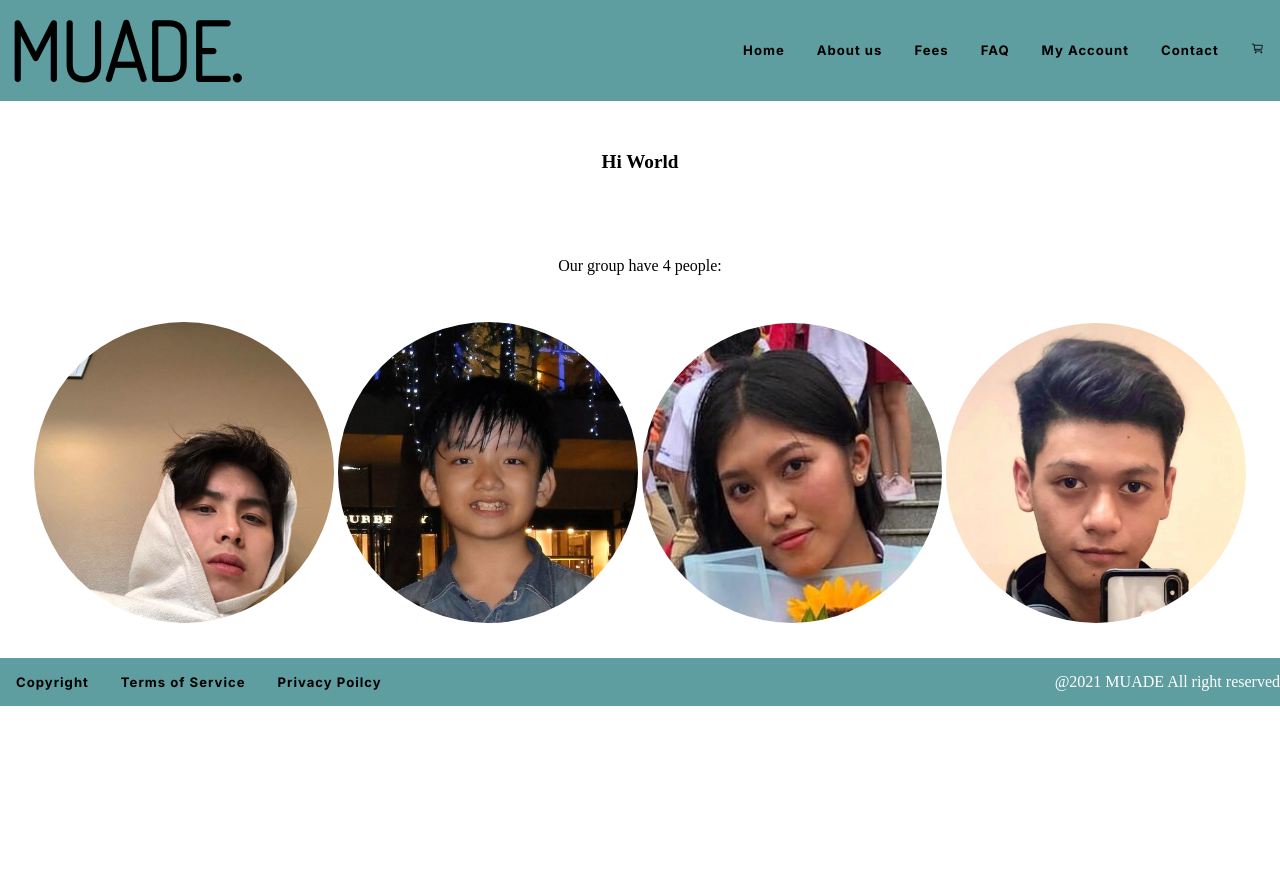
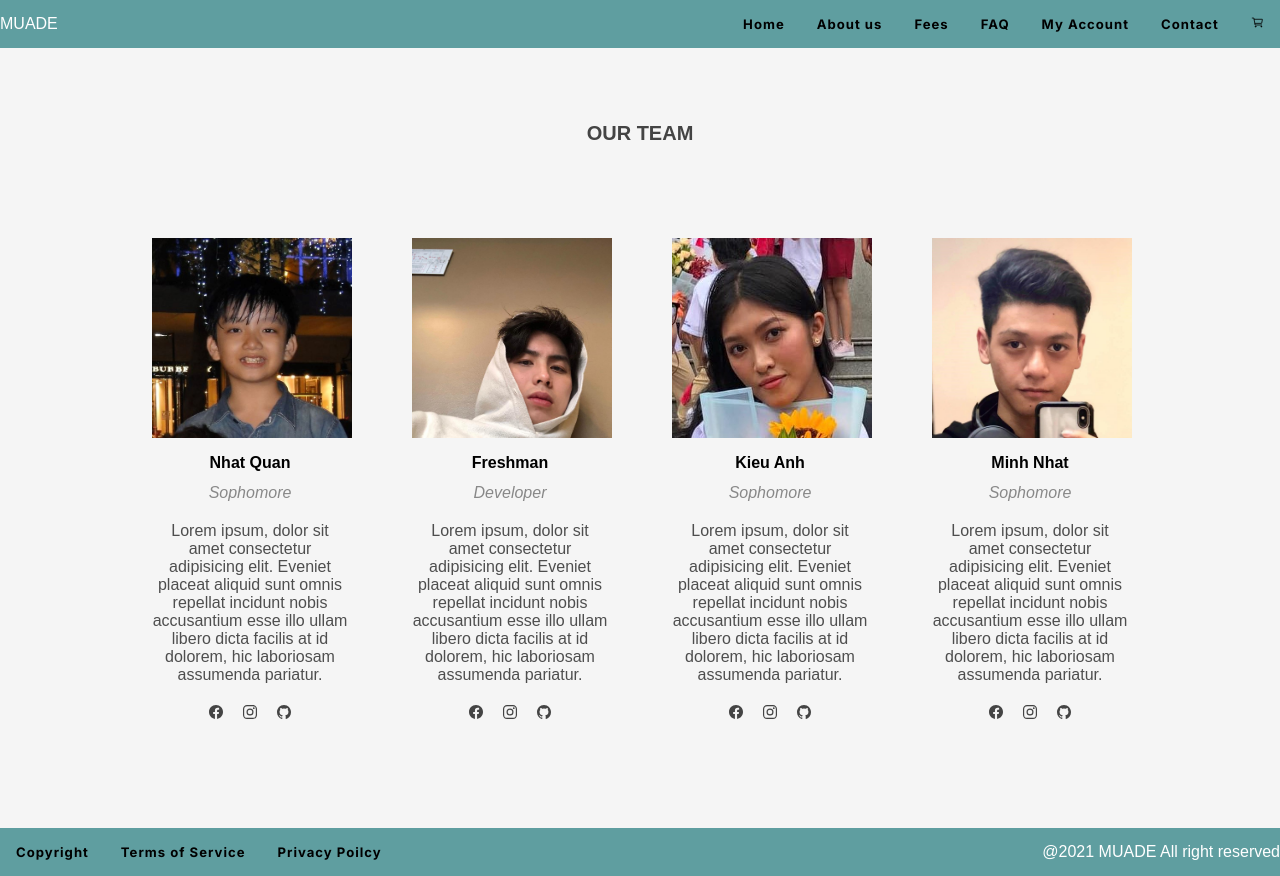
Before and after one commit to nhatquan0312/Web_Programming, a PHP site: page /aboutus.html in a window 1280 px wide. Before the commit the page ends 706 px from the top, so only its background shows below. Run offline with PHP 8.4, Linux system fonts and the light colour scheme; some libraries are stand-ins or nearby versions.

Commit message:
edit about us

```diff
--- a/aboutus.css
+++ b/aboutus.css
@@ -1,15 +1,72 @@
-h1 {
-    font-size: larger
-}
+
+  *{
+    margin:0;
+    padding:0;
+    font-family: sans-serif;
+  }
+  .container{
+    text-align: center;
+    background: #f5f5f5;
+  }
+  .header{
+    padding-top: 60px;
+    color: #444;
+    font-size: 20px;
+    margin: auto;
+    line-height: 50px;
+    font-weight: 600;
+  }
+  .sub-container{
+    max-width: 1200px;
+    margin:auto;
+    padding: 48px 0;
+    display:flex;
+    flex-wrap:wrap;
+    justify-content: center;
+  }
+  .teams{
+    margin: 10px;
+    padding:22px;
+    max-width: 20%;
+    cursor:pointer;
+    transition: 0.4s;
+    box-sizing:border-box;
+  }
 
 
-.group_info {
-    text-align: center;
-    font-size: medium;
-    line-height: 5;
-}
-
-.phong_pic, .quan_pic, .kieuanh_pic, .nhat_pic {
-    width: 300px;
-    border-radius: 50%;
-}
+  .teams img{
+    width :200px;
+    height: 200px;
+  }
+  .name{
+    padding: 12px;
+    font-weight: bold;
+    font-size: 16px;
+    text-decoration: uppercase;
+  }
+  .design{
+    font-style: italic;
+    color:#888;
+  }
+  .about{
+    margin: 20px 0;
+    font-weight: lighter;
+    color:#4e4e4e;
+  }
+  .social-links{
+    margin:14px;
+  }
+  .social-links a{
+    display:inline-block;
+    height: 30px;
+    width:30px;
+    transition: .4s;
+  }
+  .social-links a ion-icon{
+    color: #444;
+  }
+  @media screen and (max-width:600px){
+    .teams{
+      max-width: 100%;
+    }
+  }
--- a/aboutus.html
+++ b/aboutus.html
@@ -16,11 +16,7 @@
 <body>
         <header>
             <nav class="navbar">
-                <div class="brand-title">
-                    <ul>
-                        <li><a href="index.html">MUADE.</a></li>
-                    </ul>
-                </div>
+                <div class="brand-title">MUADE</div>
                 <a href="#" class="toggle-button">
                     <span class="bar"></span>
                     <span class="bar"></span>
@@ -40,18 +36,57 @@
             </nav>
 
             </header>
-            <div class="group_info">
-                <h1>Hi World</h1>
-                <p>Our group have 4 people:</p>
-                <img class="phong_pic" src="img/phong.jpg" alt="Phong's picture">
-                <img class="quan_pic" src="img/quan.jpg" alt="Quan's picture">
-                <img class="kieuanh_pic"src="img/kieuanh.jpg" alt="Kieu Anh's picture">
-                <img class="nhat_pic" src="img/nhat.jpg" alt="Nhat's picture">
-
+            <div class="container">
+              <div class="header">
+                OUR TEAM
+              </div>
+              <div class="sub-container">
+              <div class="teams">
+                <img src="img/quan.jpg" alt="" >
+                <div class="name">Nhat Quan</div>
+                 <div class="design">Sophomore</div>
+                 <div class="about">Lorem ipsum, dolor sit amet consectetur adipisicing elit. Eveniet placeat aliquid sunt omnis repellat incidunt nobis accusantium esse illo ullam libero dicta facilis at id dolorem, hic laboriosam assumenda pariatur.</div>
+                 <div class="social-links">
+                   <a href="#"><ion-icon name="logo-facebook"></ion-icon></a>
+                   <a href="#"><ion-icon name="logo-instagram"></ion-icon></a>
+                   <a href="#"><ion-icon name="logo-github"></ion-icon></a>
+                 </div>
+              </div>
+              <div class="teams">
+                <img src="img/phong.jpg" alt="" >
+                <div class="name">Freshman</div>
+                 <div class="design">Developer</div>
+                 <div class="about">Lorem ipsum, dolor sit amet consectetur adipisicing elit. Eveniet placeat aliquid sunt omnis repellat incidunt nobis accusantium esse illo ullam libero dicta facilis at id dolorem, hic laboriosam assumenda pariatur.</div>
+                 <div class="social-links">
+                  <a href="#"><ion-icon name="logo-facebook"></ion-icon></a>
+                  <a href="#"><ion-icon name="logo-instagram"></ion-icon></a>
+                  <a href="#"><ion-icon name="logo-github"></ion-icon></a>
+                </div>
+              </div>
+              <div class="teams">
+                <img src="img/kieuanh.jpg" alt="" >
+                <div class="name">Kieu Anh</div>
+                 <div class="design">Sophomore</div>
+                 <div class="about">Lorem ipsum, dolor sit amet consectetur adipisicing elit. Eveniet placeat aliquid sunt omnis repellat incidunt nobis accusantium esse illo ullam libero dicta facilis at id dolorem, hic laboriosam assumenda pariatur.</div>
+                 <div class="social-links">
+                  <a href="#"><ion-icon name="logo-facebook"></ion-icon></a>
+                  <a href="#"><ion-icon name="logo-instagram"></ion-icon></a>
+                  <a href="#"><ion-icon name="logo-github"></ion-icon></a>
+                </div>
+              </div>
+              <div class="teams">
+                <img src="img/nhat.jpg" alt="" >
+                <div class="name">Minh Nhat</div>
+                 <div class="design">Sophomore</div>
+                 <div class="about">Lorem ipsum, dolor sit amet consectetur adipisicing elit. Eveniet placeat aliquid sunt omnis repellat incidunt nobis accusantium esse illo ullam libero dicta facilis at id dolorem, hic laboriosam assumenda pariatur.</div>
+                 <div class="social-links">
+                  <a href="#"><ion-icon name="logo-facebook"></ion-icon></a>
+                  <a href="#"><ion-icon name="logo-instagram"></ion-icon></a>
+                  <a href="#"><ion-icon name="logo-github"></ion-icon></a>
+                </div>
+              </div>
+              </div>
             </div>
-
-
-    </body>
 
     <footer>
         <nav class="footer-navbar">
@@ -69,4 +104,8 @@
         </nav>
 
     </footer>
+
+    </body>
+
+
 </html>
```
